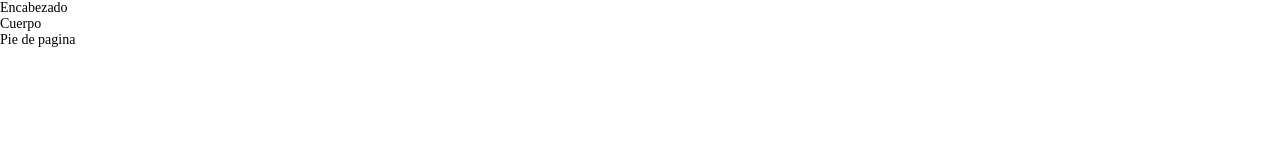
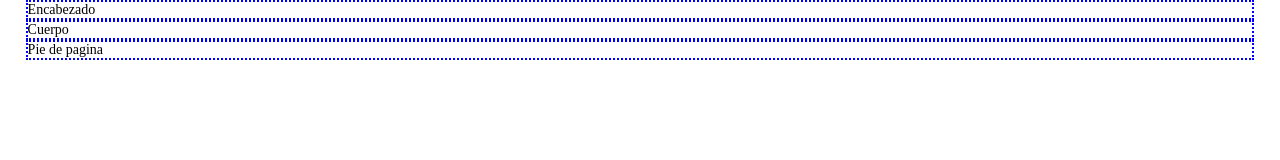
Before and after one commit to EstebanOsunaIng/Blog-rwd, a plain HTML site: page index.html in a window 1280 px wide. Drawn offline with Linux system fonts and the light colour scheme.

Commit message:
index.html: se agrego los contenedores y en style se agrego estilos a los mismos

```diff
--- a/css/style.css
+++ b/css/style.css
@@ -7,3 +7,13 @@ body{
     background: color pink ;
     font-size: 1.4rem;
 }
+
+.container {
+    border: 2px dotted blue;
+    max-width: 96vw;
+    margin: 0 auto;
+    box-sizing: border-box;
+
+}
+
+/** media queries*/
--- a/index.html
+++ b/index.html
@@ -8,9 +8,20 @@
     <title>Blog</title>
 </head>
 <body>
-    <header class="header">Encabezado</header>
-    <main class="main">Cuerpo</main>
-    <footer class="footer">Pie de pagina</footer>
+    <header class="header">
+        <div class="container">
+            Encabezado
+        </div>
+    </header>
+    <main class="main">
+        <div class="container">
+            Cuerpo</div>
+    </main>
+    <footer class="footer">
+        <div class="container">
+            Pie de pagina
+        </div>
+    </footer>
 
     <script src="js/script.js"></script>
 </body>
```
